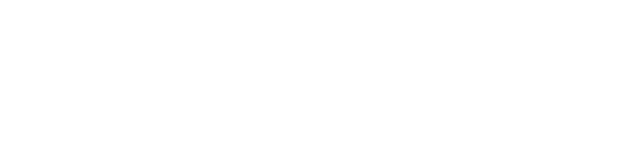
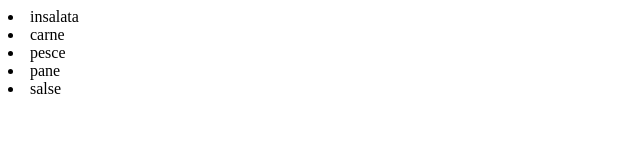
Before and after one commit to yamadicu/js-lista-spesa, a plain HTML site: page index.html in a window 1280 px wide. Shown: the whole page, without its empty margins (0-640 px from the left). Drawn offline with Linux system fonts and the light colour scheme.

Commit message:
esercizio corretto

```diff
--- a/assets/main.js
+++ b/assets/main.js
@@ -7,8 +7,18 @@ let lista = [
 ]
 
 let i = 0;
+const spesa = document.getElementById('spesa')
 
 while ( i < lista.length ) {
-    console.log(lista[i])
-    i++;
+
+    const prodotto = lista[i]
+
+    const listaSpesa = document.createElement('li')
+
+    listaSpesa.innerText = prodotto
+
+    spesa.append(listaSpesa)
+
+    i++
+
 }
--- a/index.html
+++ b/index.html
@@ -8,6 +8,8 @@
 </head>
 <body>
 
+    <div id="spesa"></div>
+
     <script src="./assets/main.js"></script>
 
 </body>
```
